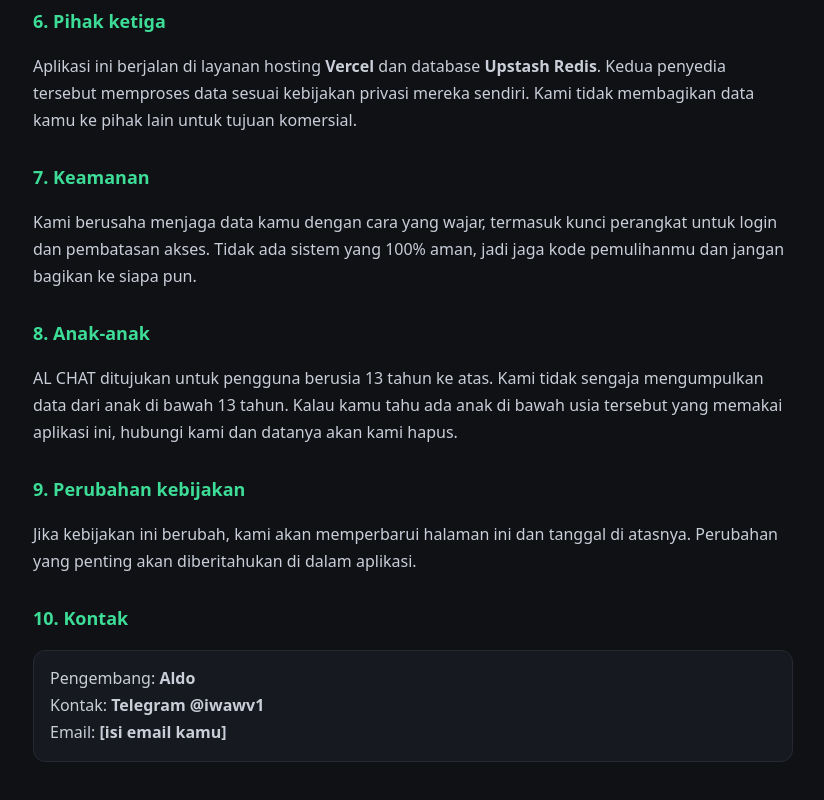
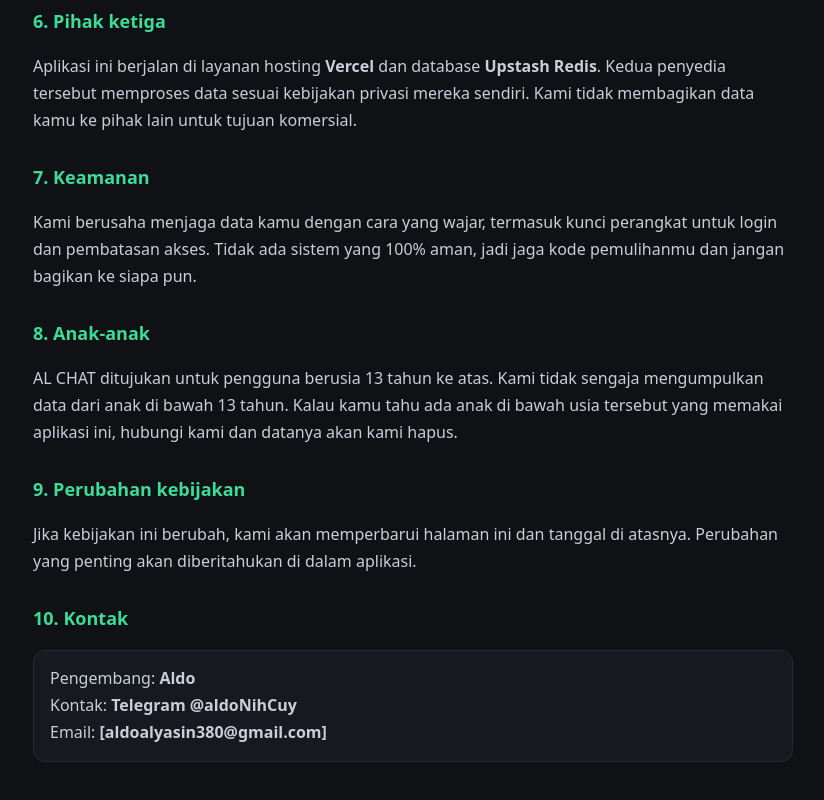
Before and after one commit to aldoalyasin380-star/Serverchataldev, a website: page public/privacy.html in a window 1280 px wide. Shown: the part 1255-2055 px from the top of the page, without its empty margins (227-1051 px from the left). Drawn offline with Linux system fonts and the light colour scheme.

Commit message:
Update contact information in privacy.html

```diff
--- a/public/privacy.html
+++ b/public/privacy.html
@@ -70,8 +70,8 @@
   <h2>10. Kontak</h2>
   <div class="box">
     <p style="margin:0">Pengembang: <b>Aldo</b><br>
-    Kontak: <b>Telegram @iwawv1</b><br>
-    Email: <b>[isi email kamu]</b></p>
+    Kontak: <b>Telegram @aldoNihCuy</b><br>
+    Email: <b>[aldoalyasin380@gmail.com]</b></p>
   </div>
 </main>
 </body>
```
